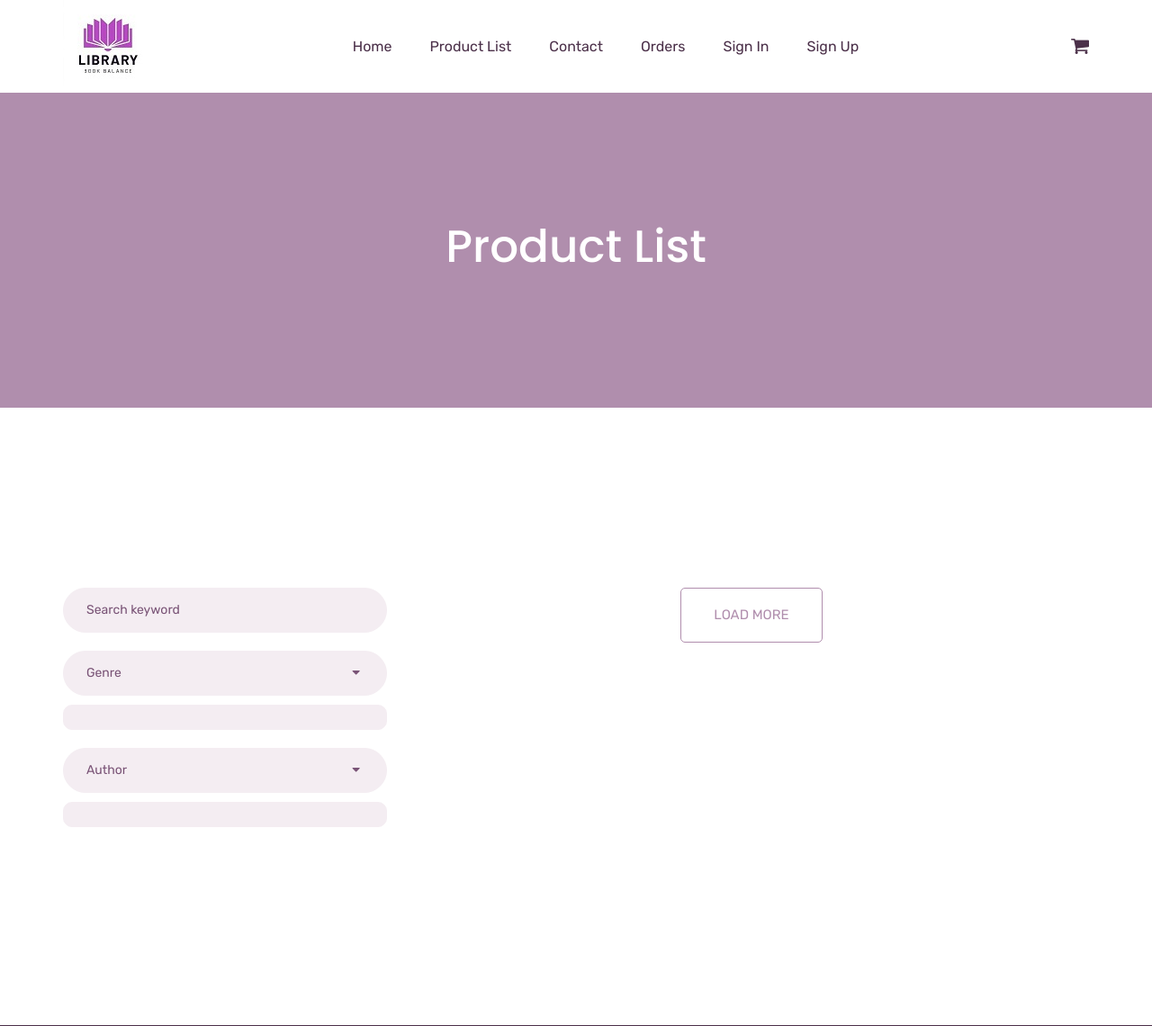
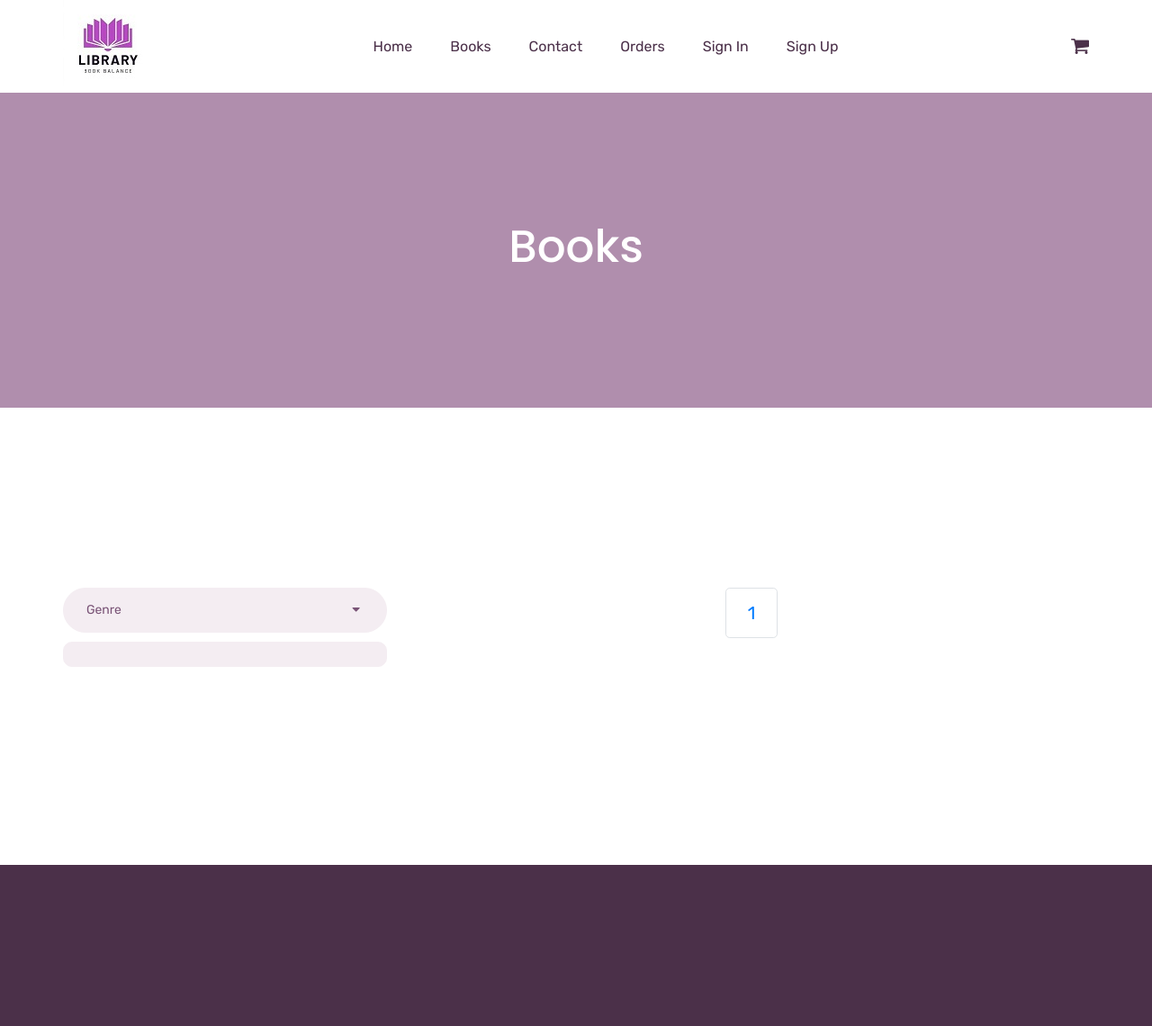
Before and after one commit to SomedayIsTheDay/book_shop, a Django app: page /books/ in a window 1280 px wide. Shown: the top 1140 px of the page at 90% size. Run offline with Django 4.2, Linux system fonts and the light colour scheme; data that the repository does not hold is empty; some libraries are stand-ins or nearby versions.

Commit message:
added pagination and filtering on books page, additional data

```diff
--- a/authapp/forms.py
+++ b/authapp/forms.py
@@ -21,6 +21,7 @@ class BookUserRegistrationForm(UserCreationForm):
             "country",
             "city",
             "street",
+            "street_number",
             "postcode",
         )
 
@@ -45,6 +46,7 @@ class BookUserEditForm(forms.ModelForm):
             "country",
             "city",
             "street",
+            "street_number",
             "postcode",
         )
 
--- a/mainapp/management/commands/create_data.py
+++ b/mainapp/management/commands/create_data.py
@@ -50,4 +50,9 @@ class Command(BaseCommand):
                 email="admin@localhost",
                 password=config("ADMIN_PASSWORD"),
                 age=100,
+                country="USA",
+                city="Los Angeles",
+                street="Gagarin street",
+                street_number="56",
+                postcode="39685",
             )
--- a/mainapp/models.py
+++ b/mainapp/models.py
@@ -27,5 +27,8 @@ class Book(models.Model):
     is_active = models.BooleanField(default=True)
     authors = models.ManyToManyField(Author, related_name="authors")
 
+    class Meta:
+        ordering = ["-name"]
+
     def __str__(self):
         return self.name
--- a/mainapp/templates/mainapp/book_list.html
+++ b/mainapp/templates/mainapp/book_list.html
@@ -2,7 +2,7 @@
 {% block content %}
     <section class="breadcrumb_part">
         <div class="breadcrumb_iner">
-            <h2>product list</h2>
+            <h2>{{ title }}</h2>
         </div>
     </section>
 
@@ -11,28 +11,20 @@
             <div class="row">
                 <div class="col-md-4">
                     <div class="product_sidebar">
-                        <div class="single_sedebar">
-                            <form action="#">
-                                <input type="text" name="#" placeholder="Search keyword">
-                                <i class="ti-search"></i>
-                            </form>
-                        </div>
+                        {#                        <div class="single_sedebar">#}
+                        {#                            <form action="#">#}
+                        {#                                <input type="text" name="#" placeholder="Search keyword">#}
+                        {#                                <i class="ti-search"></i>#}
+                        {#                            </form>#}
+                        {#                        </div>#}
                         <div class="single_sedebar">
                             <div class="select_option">
                                 <div class="select_option_list">Genre<i class="right fas fa-caret-down"></i></div>
                                 <div class="select_option_dropdown">
                                     {% for genre in genres %}
-                                        <p><a href="#">{{ genre.name }}</a></p>
-                                    {% endfor %}
-                                </div>
-                            </div>
-                        </div>
-                        <div class="single_sedebar">
-                            <div class="select_option">
-                                <div class="select_option_list">Author<i class="right fas fa-caret-down"></i></div>
-                                <div class="select_option_dropdown">
-                                    {% for author in authors %}
-                                        <p><a href="#">{{ author.first_name }} {{ author.last_name }}</a></p>
+                                        <p>
+                                            <a href="?genre={{ genre.pk }}">{{ genre.name }}</a>
+                                        </p>
                                     {% endfor %}
                                 </div>
                             </div>
@@ -48,16 +40,48 @@
                                         <a href="{% url 'mainapp:book' book.pk %}">
                                             <img src="{{ book.image.url }}" alt="book" class="img-fluid">
                                             <h3>{{ book.name }}</h3>
-                                            <h3>{{ book.description }}</h3>
-                                            <p>{{ book.price }}$</p>
+                                            <h3>{{ book.description|truncatechars:50 }}</h3>
+                                            <p>${{ book.price }}</p>
                                         </a>
                                     </div>
                                 </div>
                             {% endfor %}
                         </div>
-                        <div class="load_more_btn text-center">
-                            <a href="#" class="btn_3">Load More</a>
-                        </div>
+                        <nav aria-label="Page navigation example">
+                            <ul class="pagination justify-content-center pagination-lg">
+                                {% with param=request.GET.urlencode %}
+                                    {% if books.has_previous %}
+                                        <li class="page-item">
+                                            <a class="page-link"
+                                               href="{% url 'books:books' books.previous_page_number %}?{{ param }}"
+                                               aria-label="Previous">
+                                                <span aria-hidden="true">&laquo;</span>
+                                            </a>
+                                        </li>
+
+                                        <li class="page-item"><a class="page-link"
+                                                                 href="{% url 'books:books' books.previous_page_number %}?{{ param }}">{{ books.previous_page_number }}</a>
+                                        </li>
+                                    {% endif %}
+                                    <li class="page-item"><a class="page-link"
+                                                             href="{% url 'books:books' books.number %}?{{ param }}">{{ books.number }}</a>
+                                    </li>
+                                    {% if books.has_next %}
+                                        <li class="page-item"><a class="page-link"
+                                                                 href="{% url 'books:books' books.next_page_number %}?{{ param }}">{{ books.next_page_number }}</a>
+                                        </li>
+
+                                        <li class="page-item">
+                                            <a class="page-link"
+                                               href="{% url 'books:books' books.next_page_number %}?{{ param }}"
+                                               aria-label="Next">
+                                                <span aria-hidden="true">&raquo;</span>
+                                            </a>
+                                        </li>
+                                    {% endif %}
+                                {% endwith %}
+                            </ul>
+                        </nav>
                     </div>
                 </div>
             </div>
--- a/mainapp/templates/mainapp/includes/menu.html
+++ b/mainapp/templates/mainapp/includes/menu.html
@@ -13,7 +13,7 @@
                                 <a class="nav-link" href="{% url 'index' %}">Home</a>
                             </li>
                             <li class="nav-item">
-                                <a class="nav-link" href="{% url 'mainapp:index' %}">Product list</a>
+                                <a class="nav-link" href="{% url 'mainapp:index' %}">Books</a>
                             </li>
                             <li class="nav-item">
                                 <a class="nav-link" href="{% url 'contacts' %}">Contact</a>
--- a/mainapp/urls.py
+++ b/mainapp/urls.py
@@ -5,5 +5,6 @@ app_name = "mainapp"
 
 urlpatterns = [
     path("", mainapp.books, name="index"),
-    path("<int:pk>/", mainapp.book, name="book"),
+    path("<int:page>/", mainapp.books, name="books"),
+    path("book/<int:pk>/", mainapp.book, name="book"),
 ]
--- a/mainapp/views.py
+++ b/mainapp/views.py
@@ -1,7 +1,21 @@
+from django.core.paginator import Paginator
+from django.http import HttpResponseRedirect
 from django.shortcuts import render, get_object_or_404
+from django.urls import reverse
+from django.views.decorators.cache import cache_page
 from .models import Book, Author, Genre
 from django.conf import settings
 import json
+import django_filters
+
+
+class BookFilter(django_filters.FilterSet):
+    genre = django_filters.NumberFilter(field_name="genre", lookup_expr="exact")
+
+    class Meta:
+        model = Book
+        fields = ["genre"]
+
 
 with open((settings.JSON_ROOT / "misc_data.json"), "r", encoding="utf-8") as f:
     data_json = json.load(f)
@@ -20,12 +34,15 @@ def index(request):
     )
 
 
-def books(request):
+def books(request, page=1):
+    book_list = Book.objects.filter(is_active=True)
+    book_filtered = BookFilter(request.GET, book_list).qs
+    paginator = Paginator(book_filtered, per_page=4)
     return render(
         request,
         "mainapp/book_list.html",
         {
-            "books": Book.objects.filter(is_active=True),
+            "books": paginator.page(page),
             "genres": Genre.objects.filter(is_active=True),
             "authors": Author.objects.filter(is_active=True),
             "title": "Books",
@@ -43,5 +60,6 @@ def book(request, pk):
     )
 
 
+@cache_page(3600)
 def contacts(request):
     return render(request, "mainapp/contacts.html")
--- a/requirements.txt
+++ b/requirements.txt
@@ -8,6 +8,9 @@ colorama==0.4.5
 cryptography==38.0.1
 defusedxml==0.7.1
 Django==4.1.1
+django-debug-toolbar==3.7.0
+django-debug-toolbar-template-profiler==2.1.0
+django-filter==22.1
 django-widget-tweaks==1.4.12
 idna==3.4
 mypy-extensions==0.4.3
@@ -28,3 +31,4 @@ sqlparse==0.4.2
 tomli==2.0.1
 tzdata==2022.2
 urllib3==1.26.12
+wrapt==1.14.1
```
Also changed, not shown: json/authors.json (+10 -2 lines), json/books.json (+65 -14 lines), ordersapp/templates/ordersapp/order_list.html (+8 -6 lines), mainapp/migrations/0003_alter_book_options.py (added), media/books_images/fantasy.jpg, media/books_images/fantasy2.jpg, media/books_images/fantasy3.jpg (added), media/books_images/fantasy4.jpg (added), media/books_images/fantasy5.jpg (added), media/books_images/fantasy6.jpg (added).
